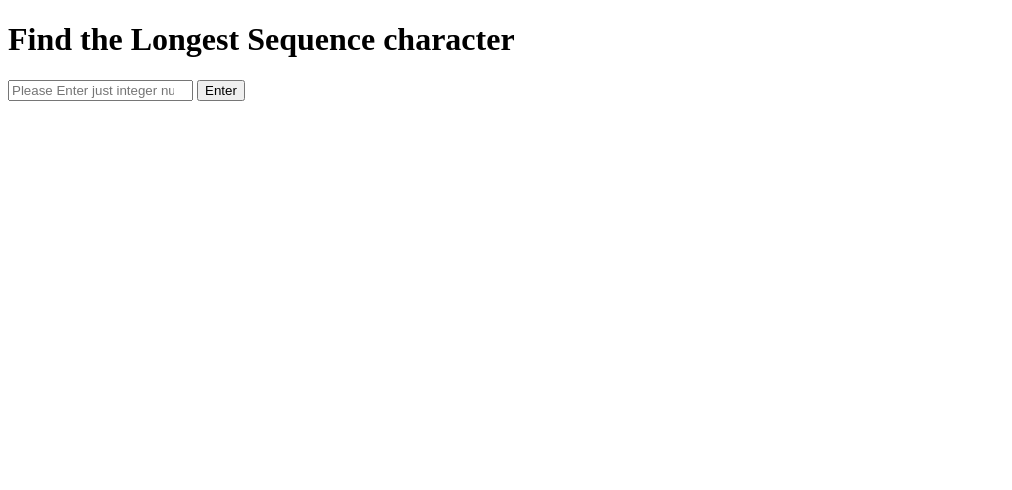
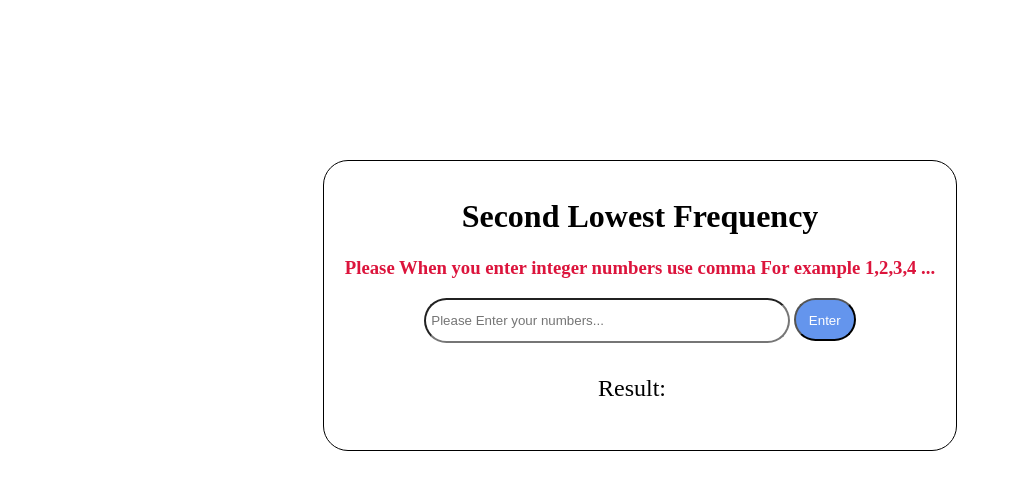
Before and after one commit to alikurtulus/CodingTest, a plain HTML site: page CodingQuestions/SecondQuestion/index.html in a window 1280 px wide. Both pictures are taken after a click on the button "Enter". Shown: the whole page, without its empty margins (0-1012 px from the left). Drawn offline with Linux system fonts and the light colour scheme.

Commit message:
Added all answers and styling

```diff
--- a/CodingQuestions/FirstQuestion/LongestSequence.js
+++ b/CodingQuestions/FirstQuestion/LongestSequence.js
@@ -53,7 +53,9 @@ const longestSequence = (str) => {
 }
 // Click to see the result
 btnSend.addEventListener('click',(e)=> {
+    e.preventDefault()
     const result = longestSequence(getInput)
     console.log(result)
     resultShow.innerText = JSON.stringify(result)
+
 })
--- /dev/null
+++ b/CodingQuestions/FirstQuestion/style.css
@@ -0,0 +1,33 @@
+.container{
+    border:1px solid black;
+    text-align: center;
+    margin:10rem auto;
+    padding: 1rem;
+    width: 600px;
+    border-radius: 25px;
+}
+#userInput{
+    height: 2rem;
+    width: 22rem;
+    border-radius: 25px;
+    outline: 0;
+    padding: 0.3rem;
+}
+#btn{
+    height: 2.7rem;
+    border-radius: 25px;
+    padding: 0.8rem;
+    background-color: cornflowerblue;
+    color: white;
+    outline: 0;
+}
+#showResult{
+    color:crimson;
+    padding-left: 1rem;
+
+}
+.result-container{
+    text-align: center;
+    margin:2rem auto;
+    font-size: 1.5rem;
+}
--- a/CodingQuestions/FourthQuestion/RecursiveReverseString.js
+++ b/CodingQuestions/FourthQuestion/RecursiveReverseString.js
@@ -24,6 +24,7 @@ const reverseString = (str) => {
 
 }
 btnSend.addEventListener('click',(e) => {
+    e.preventDefault()
     const reverseStr = reverseString(getInput)
     resultShow.innerText = reverseStr
 
--- /dev/null
+++ b/CodingQuestions/FourthQuestion/style.css
@@ -0,0 +1,34 @@
+.container{
+    border:1px solid black;
+    text-align: center;
+    margin:10rem auto;
+    padding: 1rem;
+    width: 600px;
+    border-radius: 25px;
+}
+#userInput{
+    height: 2rem;
+    width: 22rem;
+    border-radius: 25px;
+    outline: 0;
+    padding: 0.3rem;
+}
+#btn{
+    height: 2.7rem;
+    border-radius: 25px;
+    padding: 0.8rem;
+    background-color: cornflowerblue;
+    color: white;
+    outline: 0;
+}
+
+#showResult{
+    color:crimson;
+    padding-left: 1rem;
+
+}
+.result-container{
+    text-align: center;
+    margin:2rem auto;
+    font-size: 1.5rem;
+}
--- a/CodingQuestions/SecondQuestion/Second LowestFrequency.js
+++ b/CodingQuestions/SecondQuestion/Second LowestFrequency.js
@@ -1,9 +1,9 @@
 console.log("Connected ...")
 //Define variables what we need to
 const userInput = document.getElementById('userInput')
-const btnSend = document.getElementById('btn')
+const btnFind = document.getElementById('btn')
 const resultShow = document.getElementById('showResult')
-let getInput
+let getInput=""
 
 
 //to get user input
@@ -11,10 +11,56 @@ userInput.addEventListener('keyup',(e) => {
    // We get user input and make that  the characters of string lowercase
    getInput = e.target.value;
    console.log(getInput)
+})
+const secondLowest = (arr) => {
+    let charArr = arr.split(',')
+    let frequencyArr= []
+    //This object is for frequency of char
+    const frequencyChar = {};
+    //Find the Char's frequency
+    charArr.forEach((el) => {
+        frequencyChar[el] = frequencyChar[el] ? (frequencyChar[el] += 1) : 1;
+    });
+    //made array to use for loop easily and find frequency of chars
+    const newArr = Object.entries(frequencyChar)
 
+    for(let i=0;i<newArr.length;i++){
+        for(let j=1; j<newArr[i].length;j++){
+            //If there is a frequency for this char and push this char to frequencyArr
+            if(newArr[i][j] > 1){
+              frequencyArr.push(newArr[i][j-1])
+            }
+        }
+    }
+    //If we do not have frequency char just pick second smallest char in array.
+    if(frequencyArr.length === 0){
+        //if we have more than elements of array just pick second smallest char in array.
+        if(charArr.length >1){
+            charArr = charArr.sort(function(a,b){
+                return a - b
+            })
+            return charArr[1]
+        }
+        //If we have just one element just return that element
+        else{
+            return charArr[0]
+        }
+    }
+    //If We have just one frequency char return that
+    else if(frequencyArr.length === 1){
+        return frequencyArr[0]
+    }
+    // If We have more than one frequency char just pick second frequency char and return it.
+    else{
+        frequencyArr = frequencyArr.sort(function(a,b){
+            return a - b
+        })
+        return frequencyArr[1]
+    }
+}
+btnFind.addEventListener('click',(e)=>{
 
+    let secondLowestChar = secondLowest(getInput)
+    resultShow.innerText = secondLowestChar.toString()
+    resultShow =""
 })
-
-const secondLowest = (arr) => {
- const newArr = arr.split('')
-}
--- a/CodingQuestions/SecondQuestion/index.html
+++ b/CodingQuestions/SecondQuestion/index.html
@@ -3,14 +3,20 @@
 <head>
     <meta charset="UTF-8">
     <meta name="viewport" content="width=device-width, initial-scale=1.0">
+    <link href="./style.css" rel="stylesheet">
     <title>Document</title>
 </head>
 <body>
     <div class="container">
-        <h1>Find the  Longest Sequence character </h1>
-        <input type="number" id="userInput" placeholder="Please Enter just integer numbers ...." />
-        <button id="btn">Enter</button>
-        <label id="showResult"></label>
+        <h1>Second Lowest Frequency</h1>
+        <h3>Please When you enter integer numbers use comma For example 1,2,3,4 ...</h3>
+        <div>
+            <input type="text" id="userInput" placeholder="Please Enter your numbers..." />
+            <button id="btn">Enter</button>
+        </div>
+        <div class="result-container">
+            Result:<label id="showResult"></label>
+        </div>
       </div>
     <script src="./Second LowestFrequency.js"></script>
 </body>
--- /dev/null
+++ b/CodingQuestions/SecondQuestion/style.css
@@ -0,0 +1,35 @@
+.container{
+    border:1px solid black;
+    text-align: center;
+    margin:10rem auto;
+    padding: 1rem;
+    width: 600px;
+    border-radius: 25px;
+}
+#userInput{
+    height: 2rem;
+    width: 22rem;
+    border-radius: 25px;
+    outline: 0;
+    padding: 0.3rem;
+}
+h3{
+    color: crimson;
+}
+#btn{
+    height: 2.7rem;
+    border-radius: 25px;
+    padding: 0.8rem;
+    background-color: cornflowerblue;
+    color: white;
+    outline: 0;
+}
+#showResult{
+    color:crimson;
+    padding-left: 1rem;
+}
+.result-container{
+    text-align: center;
+    margin:2rem auto;
+    font-size: 1.5rem;
+}
--- /dev/null
+++ b/CodingQuestions/ThirdQuestion/style.css
@@ -0,0 +1,36 @@
+.container{
+    border:1px solid black;
+    text-align: center;
+    margin:10rem auto;
+    padding: 1rem;
+    width: 600px;
+    border-radius: 25px;
+}
+.userInput{
+    height: 2rem;
+    width: 22rem;
+    border-radius: 25px;
+    outline: 0;
+    padding: 0.3rem;
+}
+#btn{
+    height: 2.7rem;
+    border-radius: 25px;
+    padding: 0.8rem;
+    background-color: cornflowerblue;
+    color: white;
+    outline: 0;
+}
+#result{
+    color:crimson;
+    padding-left: 1rem;
+
+}
+.result-container{
+    text-align: center;
+    margin:2rem auto;
+    font-size: 1.5rem;
+}
+.input-container{
+    margin: 1rem auto;
+}
```
Also changed, not shown: CodingQuestions/FirstQuestion/index.html (+8 -4 lines), CodingQuestions/FourthQuestion/index.html (+9 -3 lines), CodingQuestions/ThirdQuestion/SavingAccountBalance.js (+48 -0 lines), CodingQuestions/ThirdQuestion/index.html (+26 -0 lines).
